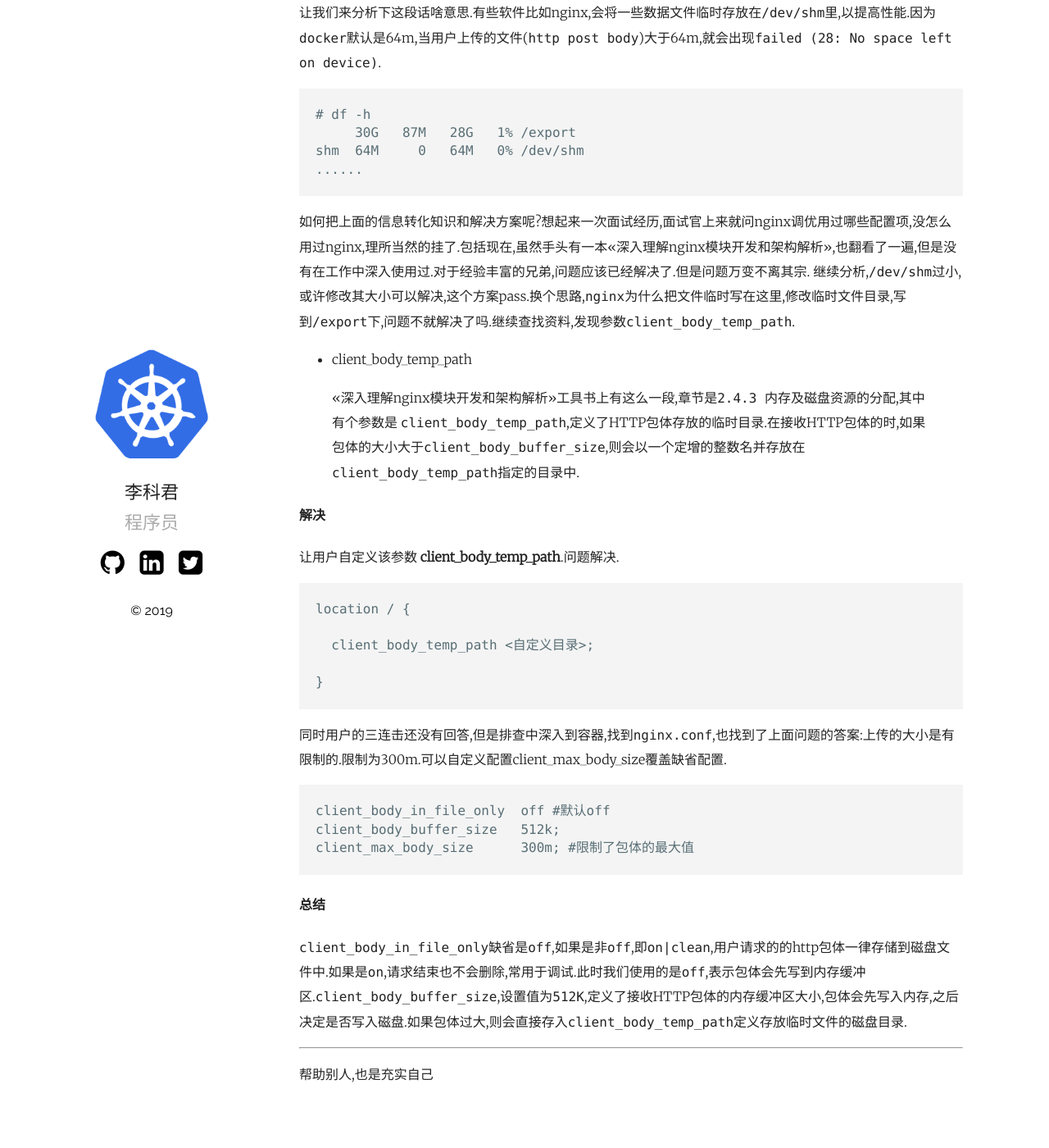
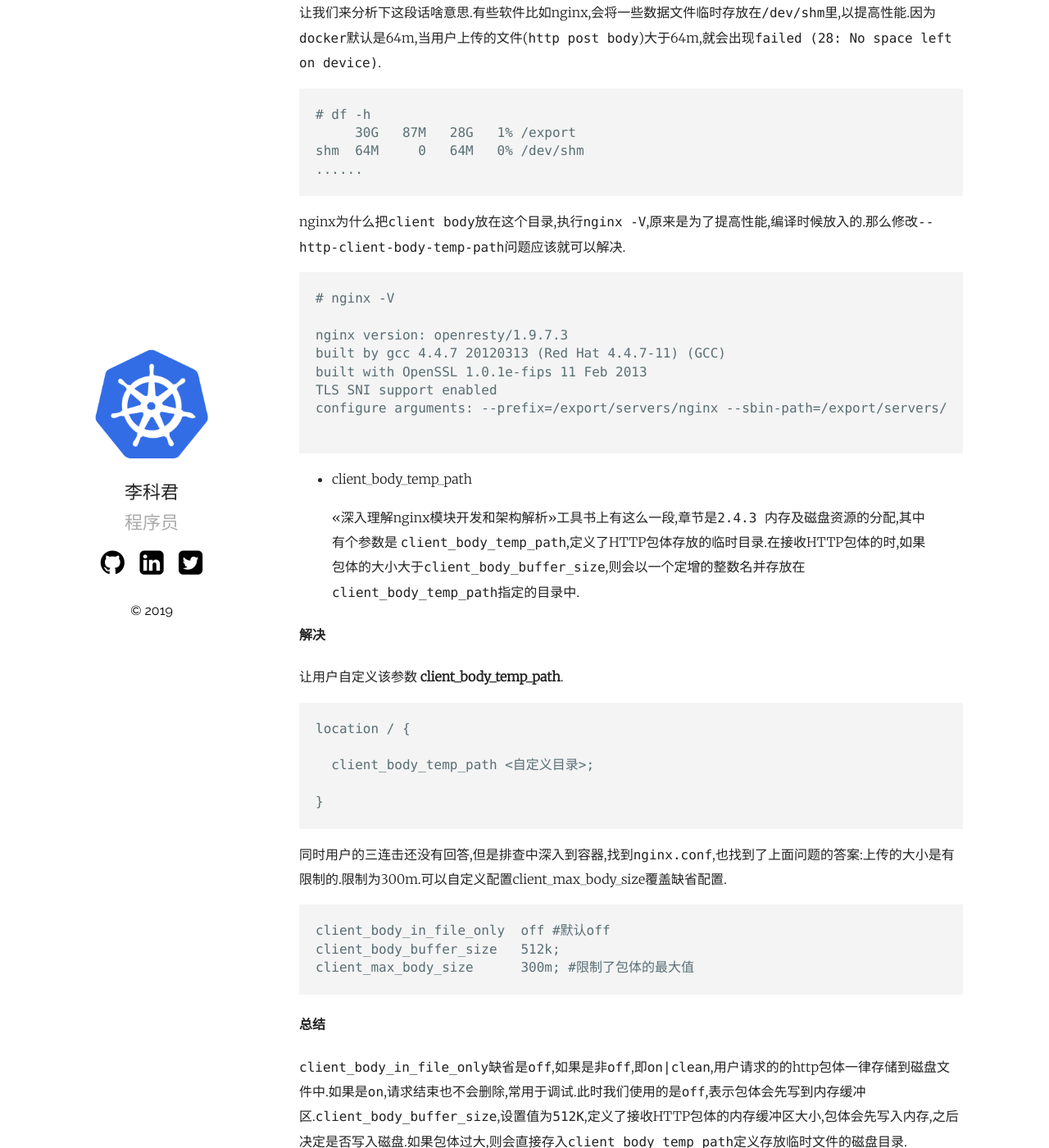
Before and after one commit to njlkj/njlkj.github.io, a Jekyll site: the page built from _posts/2019-09-01-nginx-01.markdown, in a window 1280 px wide and 1400 px high, scrolled down 777 px. Shown: the whole window at 82% size. Built offline with Jekyll 4.4.1, drawn with Linux system fonts in a browser that asks for light colours; before the commit the page ends 2148 px from its top, so only the background shows below that.

Commit message:
nginx 01

````diff
--- a/_posts/2019-09-01-nginx-01.markdown
+++ b/_posts/2019-09-01-nginx-01.markdown
@@ -26,9 +26,18 @@ shm  64M     0   64M   0% /dev/shm
 ......
 ```
 
+nginx为什么把`client body`放在这个目录,执行`nginx -V`,原来是为了提高性能,编译时候放入的.那么修改`--http-client-body-temp-path`问题应该就可以解决.
 
-如何把上面的信息转化知识和解决方案呢?想起来一次面试经历,面试官上来就问nginx调优用过哪些配置项,没怎么用过nginx,理所当然的挂了.包括现在,虽然手头有一本<<深入理解nginx模块开发和架构解析>>,也翻看了一遍,但是没有在工作中深入使用过.对于经验丰富的兄弟,问题应该已经解决了.但是问题万变不离其宗.
-继续分析,`/dev/shm`过小,或许修改其大小可以解决,这个方案pass.换个思路,`nginx`为什么把文件临时写在这里,修改临时文件目录,写到`/export`下,问题不就解决了吗.继续查找资料,发现参数`client_body_temp_path`.
+```
+# nginx -V
+
+nginx version: openresty/1.9.7.3
+built by gcc 4.4.7 20120313 (Red Hat 4.4.7-11) (GCC)
+built with OpenSSL 1.0.1e-fips 11 Feb 2013
+TLS SNI support enabled
+configure arguments: --prefix=/export/servers/nginx --sbin-path=/export/servers/nginx/sbin/nginx --conf-path=/export/servers/nginx/conf/nginx.conf --with-ld-opt=-Wl,-rpath,/usr/local/lib --error-log-path=/export/servers/nginx/logs/error.log --http-log-path=/export/servers/nginx/logs/access.log --pid-path=/export/servers/nginx/var/nginx.pid --lock-path=/export/servers/nginx/var/nginx.lock --http-client-body-temp-path=/dev/shm/nginx_temp/client_body --http-proxy-temp-path=/dev/shm/nginx_temp/proxy --http-fastcgi-temp-path=/dev/shm/nginx_temp/fastcgi --user=admin --group=admin --with-cpu-opt=pentium4F --without-select_module --without-poll_module --with-http_realip_module --with-http_sub_module --with-http_gzip_static_module --with-http_stub_status_module --with-http_ssl_module --without-http_userid_module --without-http_geo_module --without-http_map_module --without-mail_pop3_module --without-mail_imap_module --without-mail_smtp_module --add-module=/usr/local/src/ngx-tomcat/ngx_devel_kit-0.3.0 --add-module=/usr/local/src/ngx-tomcat/lua-nginx-module-0.10.0
+
+```
 
 - client_body_temp_path
 
@@ -36,7 +45,7 @@ shm  64M     0   64M   0% /dev/shm
 
 #### 解决
 
-让用户自定义该参数 **client_body_temp_path**.问题解决.
+让用户自定义该参数 **client_body_temp_path**.
 ```
 location / {
 
````
